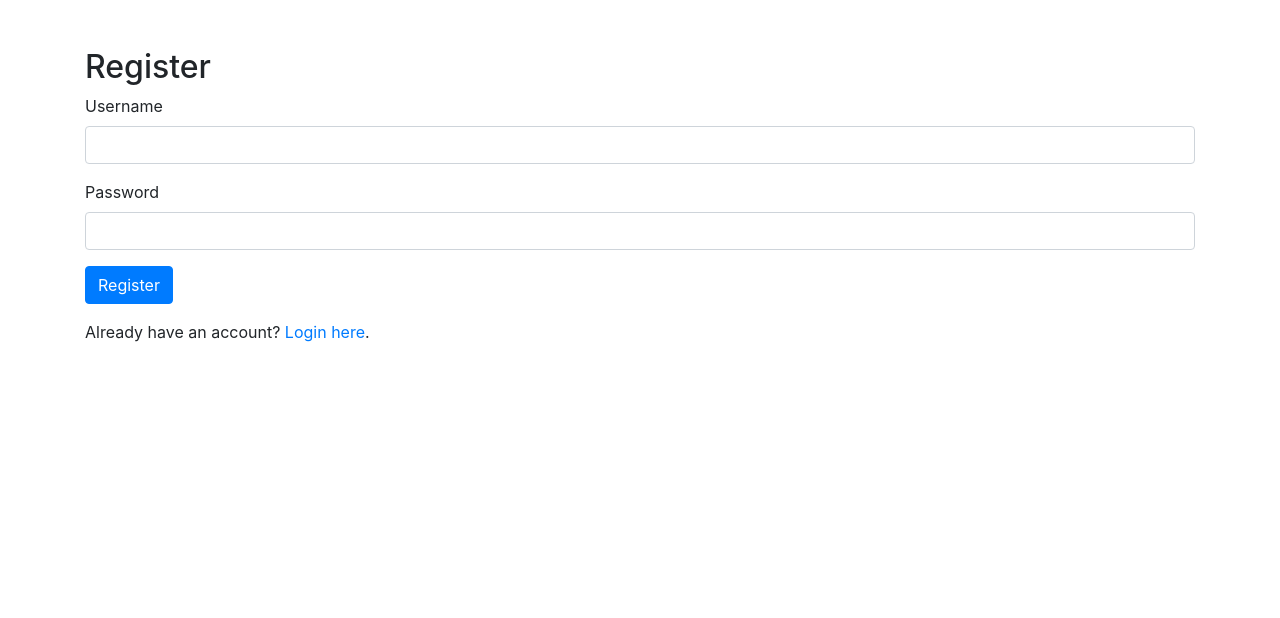
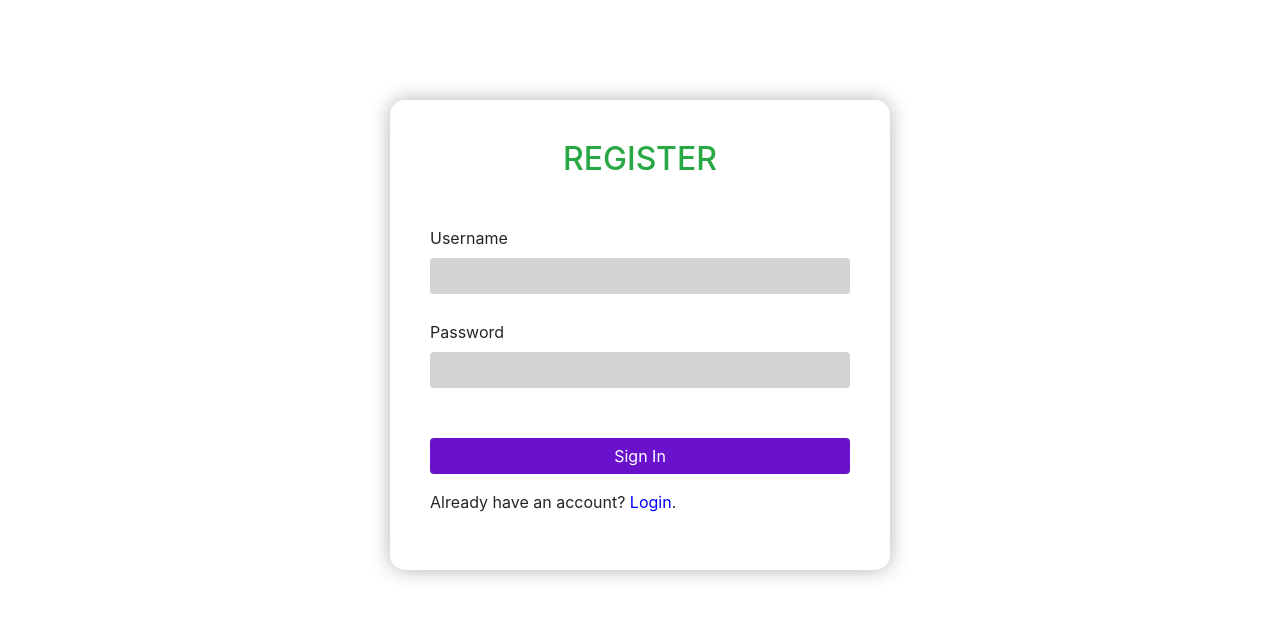
Before and after one commit to Srinu1909/Digital-Electronics, a PHP site: page /register.php in a window 1280 px wide. Shown: the top 618 px of the page. Run offline with PHP 8.4, Linux system fonts and the light colour scheme.

Commit message:
Add files via upload

```diff
--- a/register.php
+++ b/register.php
@@ -18,33 +18,73 @@ if ($_SERVER['REQUEST_METHOD'] == 'POST') {
     }
 }
 ?>
-
 <!DOCTYPE html>
 <html lang="en">
 <head>
     <meta charset="UTF-8">
     <meta name="viewport" content="width=device-width, initial-scale=1.0">
-    <title>Register</title>
+    <title>Login</title>
     <link rel="stylesheet" href="https://stackpath.bootstrapcdn.com/bootstrap/4.5.2/css/bootstrap.min.css">
+    <style>
+    {
+            background: linear-gradient(to right, #6a11cb, #2575fc);
+            color: white;
+        }
+        .login-container {
+            background: white;
+            border-radius: 15px;
+            padding: 40px;
+            box-shadow: 0 0 20px rgba(0, 0, 0, 0.3);
+            max-width: 500px;
+
+            margin: auto;
+            margin-top: 100px;
+        }
+        .form-control {
+            background-color: lightgrey;
+            border: none;
+            border-bottom: 2px solid #fff;
+            color: white;
+        }
+        .form-control:focus {
+            background-color: rgba(255, 255, 255, 0.3);
+            border-color: #fff;
+            box-shadow: none;
+        }
+        .btn-primary {
+            background-color: #6a11cb;
+            border: none;
+        }
+        .btn-primary:hover {
+            background-color: #2575fc;
+        }
+        .register-link {
+            color: blue;
+        }
+    </style>
 </head>
 <body>
-<div class="container">
-    <h2 class="mt-5">Register</h2>
+
+
+    <div class="login-container">
+    <h2 class="text-center text-success ">REGISTER</h2>
     <?php if ($error): ?>
         <div class="alert alert-danger" role="alert"><?php echo $error; ?></div>
     <?php endif; ?>
     <form action="register.php" method="post">
-        <div class="form-group">
+        <div class="form-group mt-5">
             <label for="username">Username</label>
             <input type="text" class="form-control" id="username" name="username" required>
         </div>
-        <div class="form-group">
+        <div class="form-group mt-4">
             <label for="password">Password</label>
             <input type="password" class="form-control" id="password" name="password" required>
         </div>
-        <button type="submit" class="btn btn-primary">Register</button>
-        <p class="mt-3">Already have an account? <a href="index.php">Login here</a>.</p>
+        <button type="submit" class="btn btn-primary btn-block mt-5">Sign In</button>
+        <p class="mt-3">Already have an account? <a href="index.php" class="register-link">Login</a>.</p>
     </form>
+</div>
+
 </div>
 </body>
 </html>
```
Also changed, not shown: carousel.php (+3 -5 lines), index.php (+11 -10 lines), navbar.php (+55 -15 lines).
